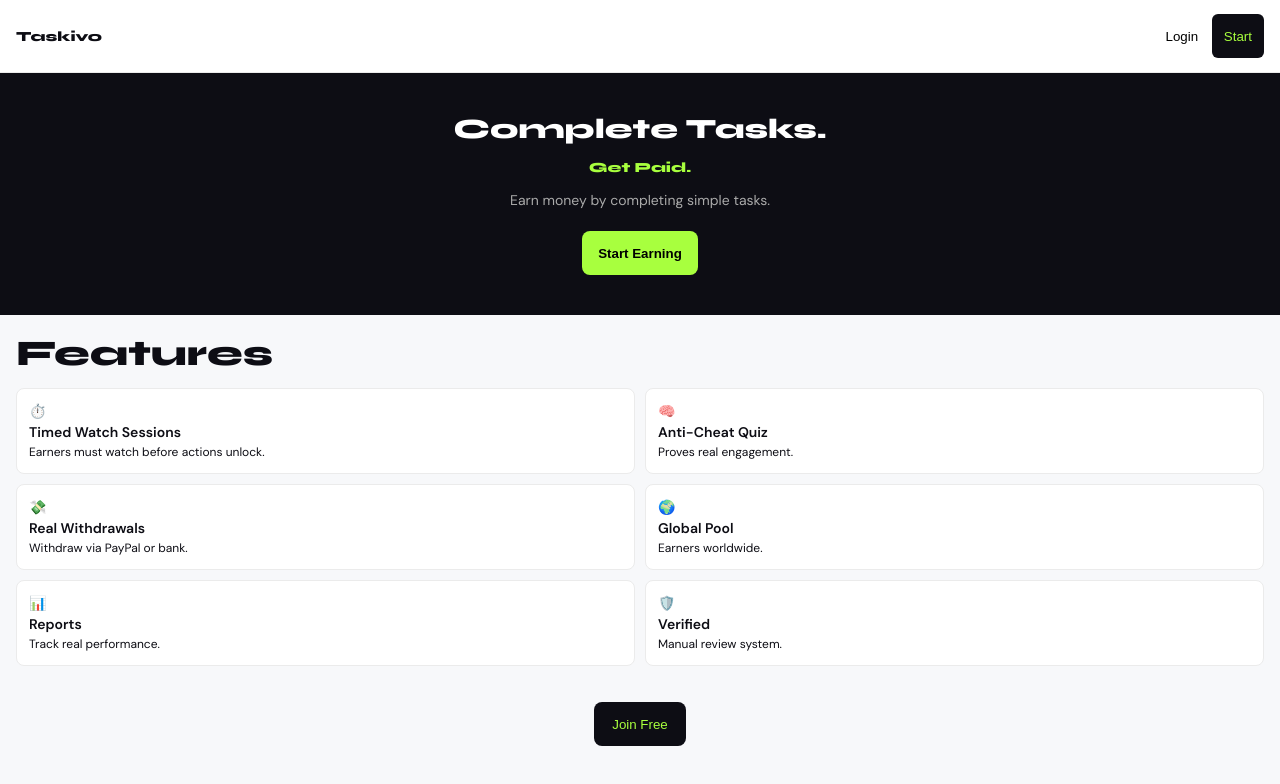
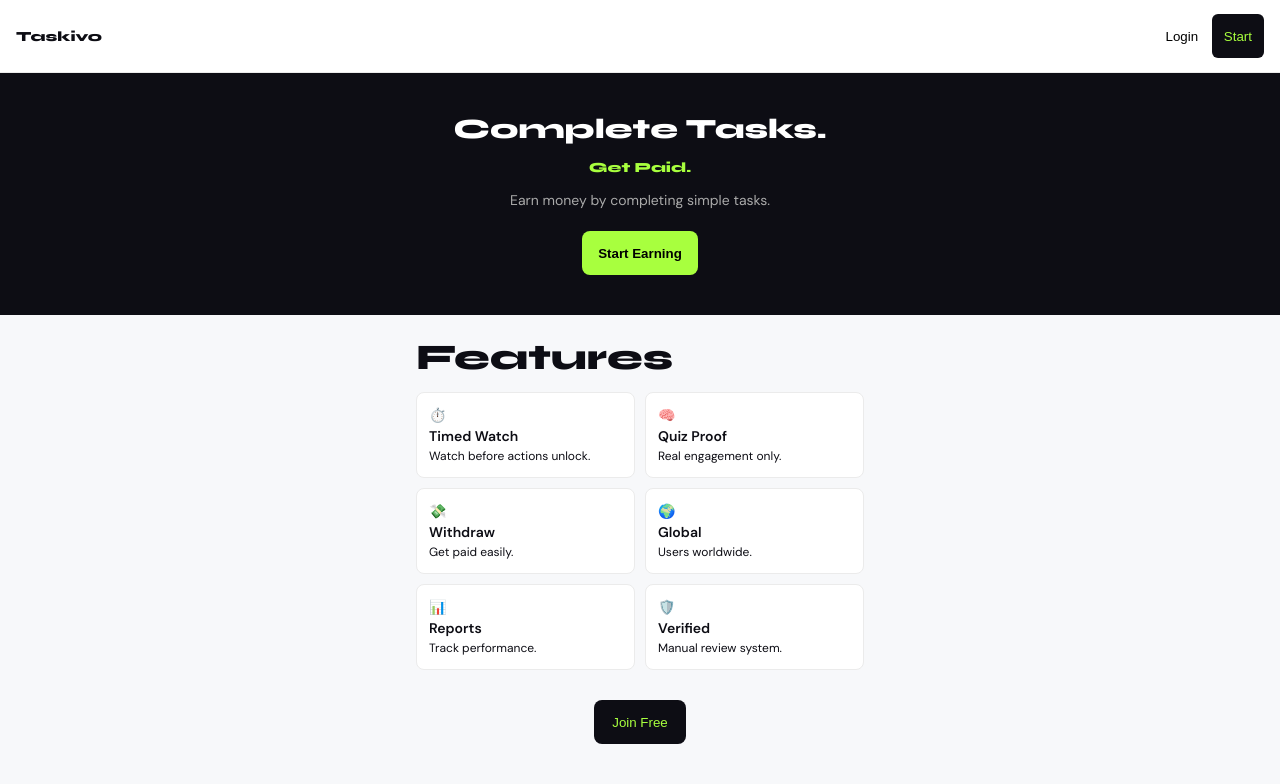
Before and after one commit to Vinbracodetech/taskivo, a React (Vite) app: page / in a window 1280 px wide. Shown: the top 784 px of the page. Built offline with nearby package versions, Linux system fonts and the light colour scheme.

Commit message:
Refactor Landing page layout and feature descriptions

```diff
--- a/src/pages/Landing.jsx
+++ b/src/pages/Landing.jsx
@@ -4,11 +4,18 @@ const C = {
   ink: '#0D0D14',
   lime: '#A8FF3E',
   limeDim: 'rgba(168,255,62,0.12)',
-  limeBorder: 'rgba(168,255,62,0.2)',
   white: '#ffffff',
   off: '#F7F8FA',
   slate: '#6B7280',
   line: '#EBEBEB',
+};
+
+// ✅ MOBILE CONTAINER (KEY FIX)
+const container = {
+  width: '100%',
+  maxWidth: 480,
+  margin: '0 auto',
+  padding: '0 16px'
 };
 
 export default function Landing({ navigate }) {
@@ -18,11 +25,11 @@ export default function Landing({ navigate }) {
   }, []);
 
   const features = [
-    { icon: '⏱️', name: 'Timed Watch Sessions', desc: 'Earners must watch before actions unlock.' },
-    { icon: '🧠', name: 'Anti-Cheat Quiz', desc: 'Proves real engagement.' },
-    { icon: '💸', name: 'Real Withdrawals', desc: 'Withdraw via PayPal or bank.' },
-    { icon: '🌍', name: 'Global Pool', desc: 'Earners worldwide.' },
-    { icon: '📊', name: 'Reports', desc: 'Track real performance.' },
+    { icon: '⏱️', name: 'Timed Watch', desc: 'Watch before actions unlock.' },
+    { icon: '🧠', name: 'Quiz Proof', desc: 'Real engagement only.' },
+    { icon: '💸', name: 'Withdraw', desc: 'Get paid easily.' },
+    { icon: '🌍', name: 'Global', desc: 'Users worldwide.' },
+    { icon: '📊', name: 'Reports', desc: 'Track performance.' },
     { icon: '🛡️', name: 'Verified', desc: 'Manual review system.' },
   ];
 
@@ -72,11 +79,8 @@ export default function Landing({ navigate }) {
       </nav>
 
       {/* HERO */}
-      <div style={{
-        padding: '40px 16px',
-        textAlign: 'center',
-        background: C.ink
-      }}>
+      <div style={{ background: C.ink }}>
+        <div style={{ ...container, paddingTop: 40, paddingBottom: 40, textAlign: 'center' }}>
           <h1 style={{
             color: 'white',
             fontSize: 28,
@@ -104,9 +108,10 @@ export default function Landing({ navigate }) {
             Start Earning
           </button>
         </div>
+      </div>
 
       {/* FEATURES */}
-      <div style={{ padding: 16 }}>
+      <div style={{ ...container, paddingTop: 20 }}>
         <h2 style={{ marginBottom: 12 }}>Features</h2>
 
         <div style={{
@@ -132,10 +137,7 @@ export default function Landing({ navigate }) {
       </div>
 
       {/* CTA */}
-      <div style={{
-        padding: 20,
-        textAlign: 'center'
-      }}>
+      <div style={{ ...container, textAlign: 'center', paddingTop: 30 }}>
         <button onClick={function () { navigate('auth'); }} style={{
           background: C.ink,
           color: C.lime,
```
Lines whose indentation alone changed are shown as unchanged.
